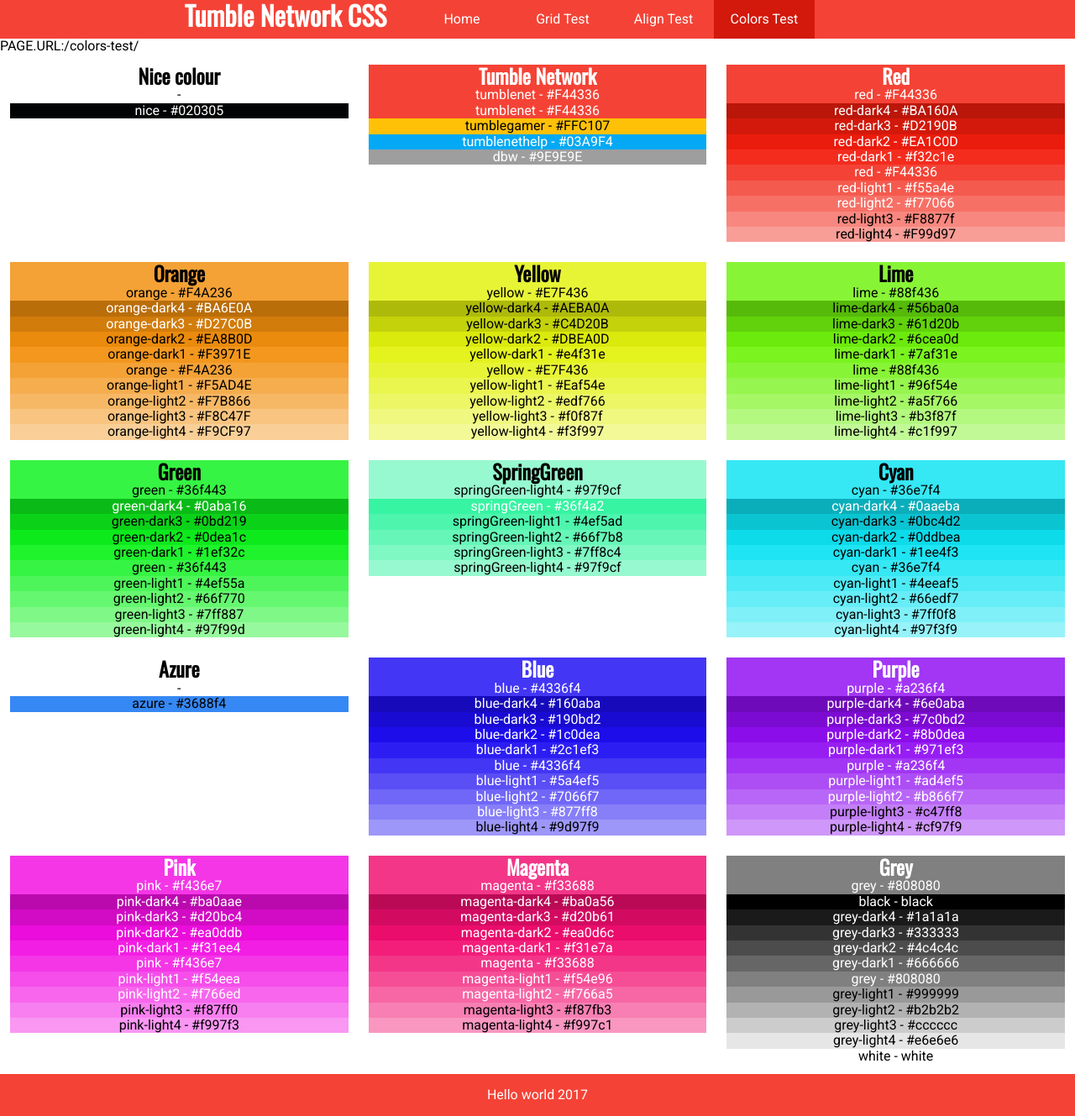
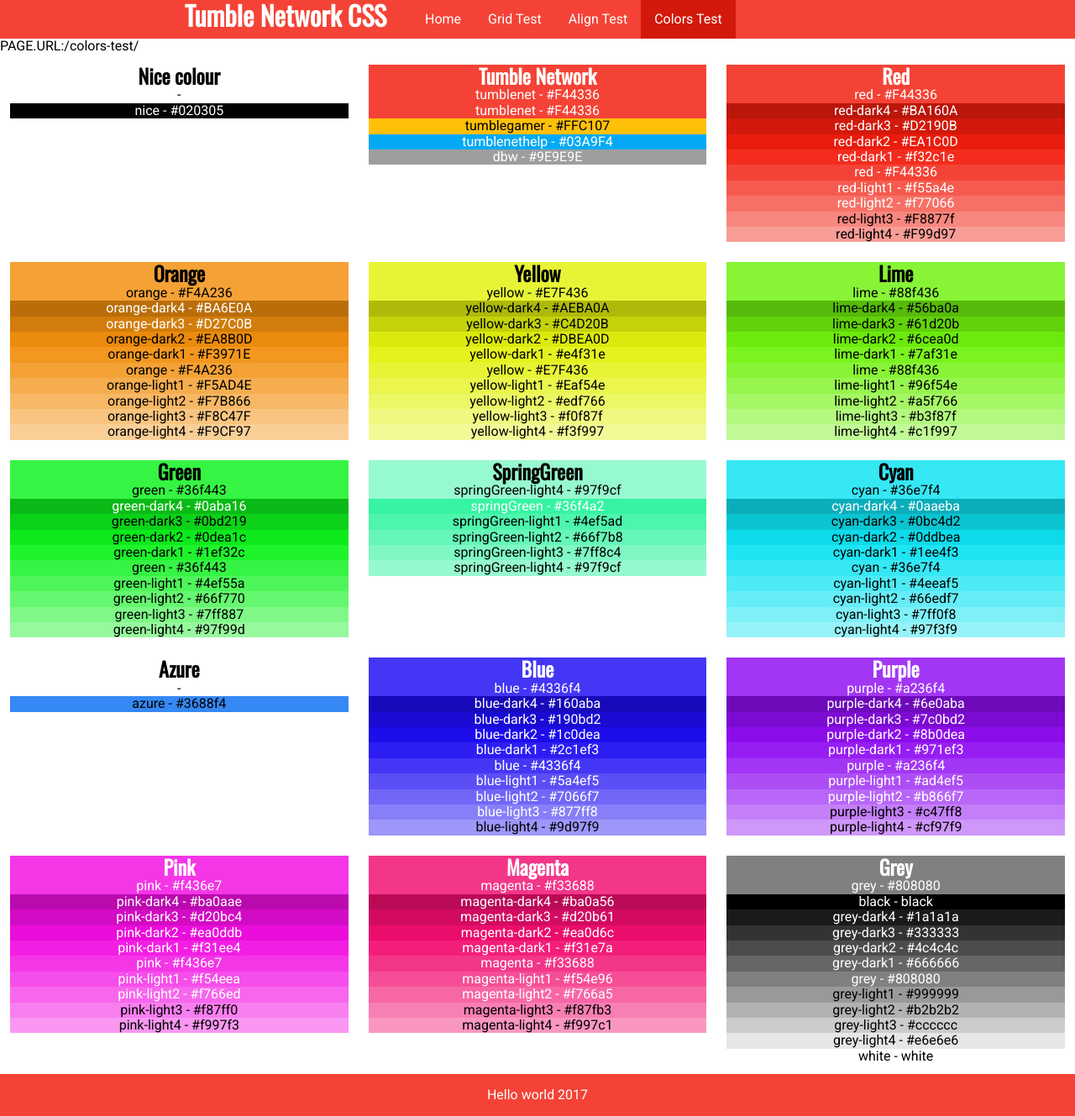
Before and after one commit to tumblenet/tumblenet-css, a Jekyll site: the page built from colors-test.html, in a window 1280 px wide. Shown: the whole page at 84% size. Built offline with Jekyll 4.4.1, drawn with Linux system fonts in a browser that asks for light colours.

Commit message:
Update main.html

```diff
--- a/_layouts/main.html
+++ b/_layouts/main.html
@@ -5,9 +5,9 @@
   <div class="tn-row tn-container">
     <h1 class="tn-col-1-3 tn-website-title tn-text-color-white">{{ site.title }}</h1>
     <nav class="tn-col-2-3">
-      <ul class="tn-row tn-nav">
+      <ul class="tn-nav">
         {% for item in site.data.nav %}
-        <li class="tn-col-1-5 tn-nav-item"><a class="tn-element-color-onhover-red-dark3{% if page.url == item.href %} tn-element-color-red-dark3{% endif %}" href="{{ site.url }}{{ item.href }}">{{ item.name }}</a></li>
+        <li class="tn-nav-item"><a class="tn-element-color-onhover-red-dark3{% if page.url == item.href %} tn-element-color-red-dark3{% endif %}" href="{{ site.url }}{{ item.href }}">{{ item.name }}</a></li>
         {% endfor %}
       </ul>
     </nav>
```
